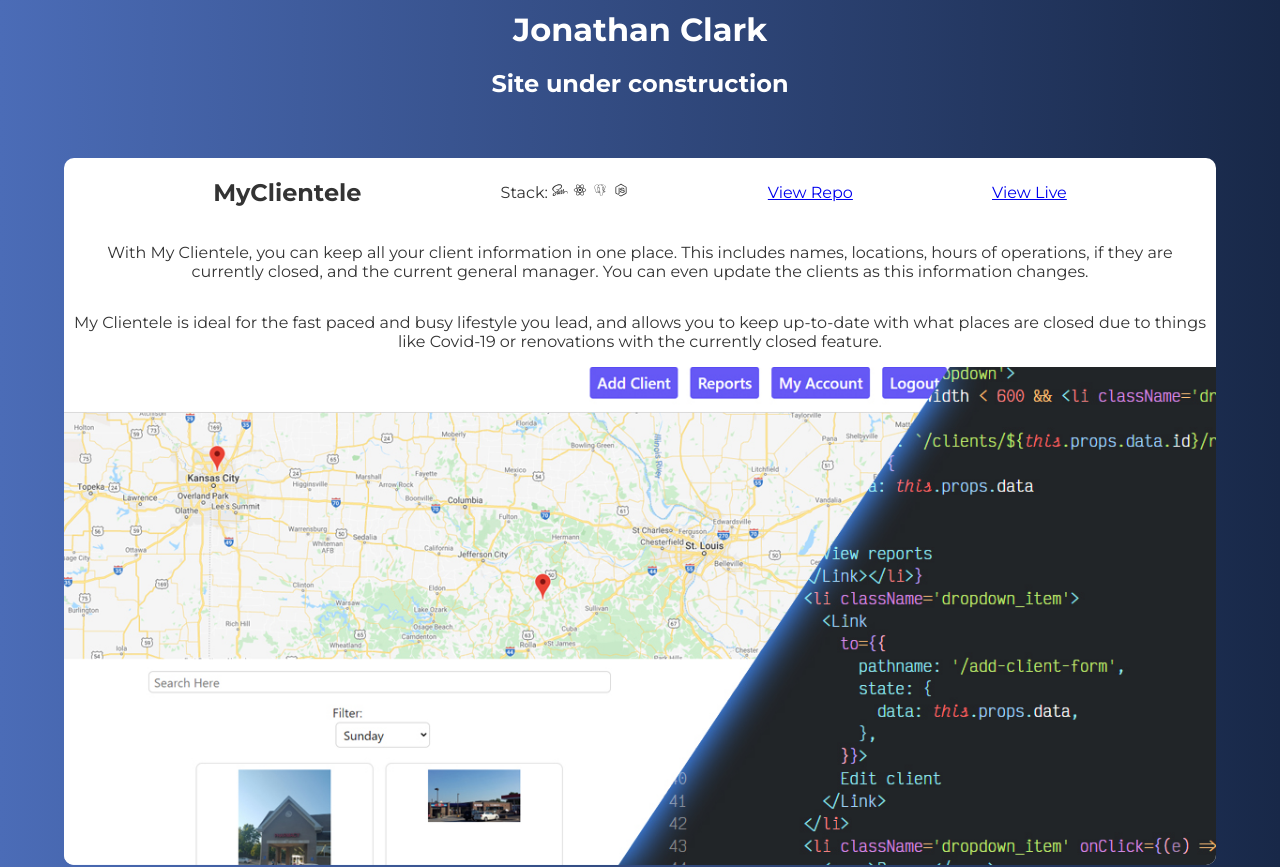
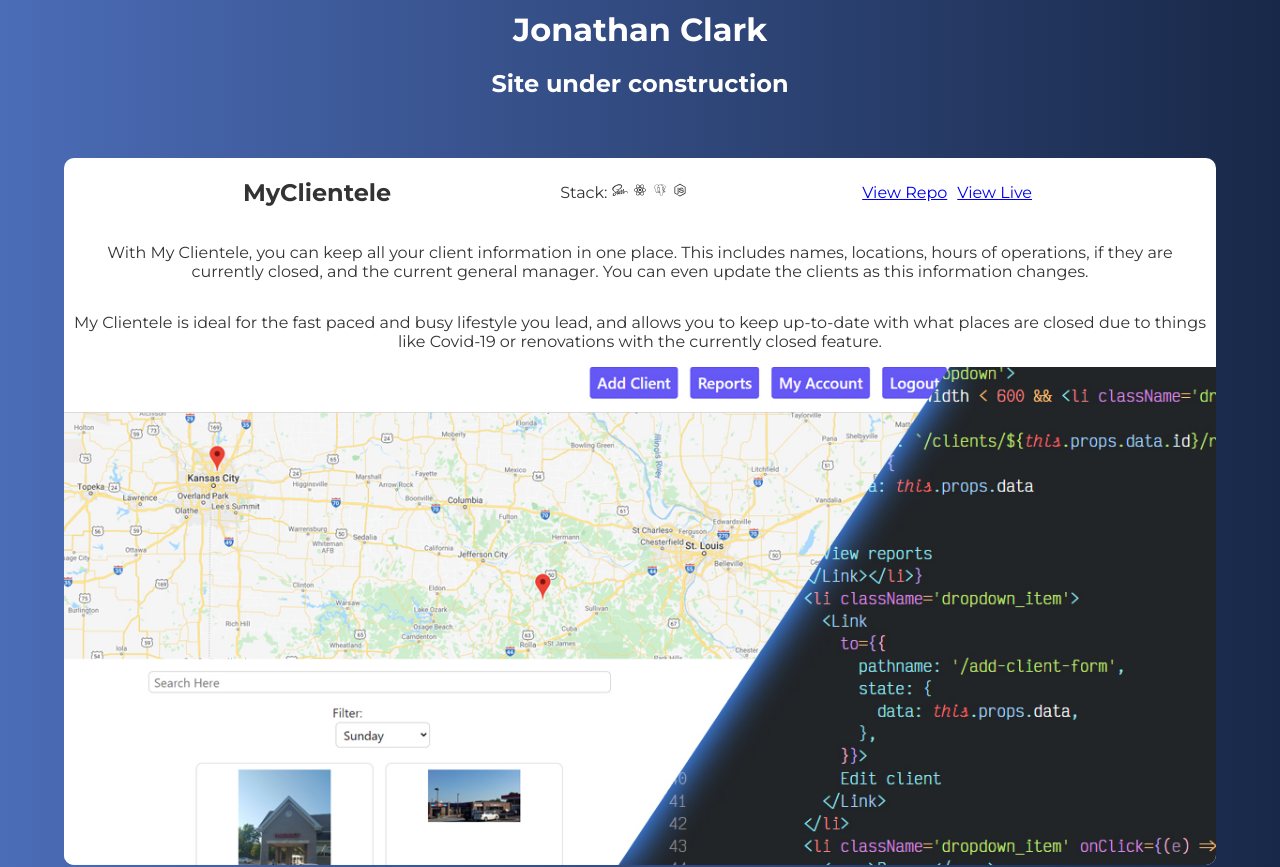
Before and after one commit to jonnyboydev/portfolio, a React (Create React App) app: page / in a window 1280 px wide. Shown: the top 867 px of the page. Built offline with nearby package versions, Linux system fonts and the light colour scheme.

Commit message:
added favicon and title

```diff
--- a/public/index.html
+++ b/public/index.html
@@ -2,13 +2,10 @@
 <html lang="en">
   <head>
     <meta charset="utf-8" />
-    <link rel="icon" href="%PUBLIC_URL%/favicon.ico" />
+    <link rel="icon" href="%PUBLIC_URL%/favicon.png" />
     <meta name="viewport" content="width=device-width, initial-scale=1" />
     <meta name="theme-color" content="#000000" />
-    <meta
-      name="description"
-      content="Web site created using create-react-app"
-    />
+    <meta name="description" content="Full stack web developer portfolio" />
     <link rel="apple-touch-icon" href="%PUBLIC_URL%/logo192.png" />
     <!--
       manifest.json provides metadata used when your web app is installed on a
@@ -24,7 +21,7 @@
       work correctly both with client-side routing and a non-root public URL.
       Learn how to configure a non-root public URL by running `npm run build`.
     -->
-    <title>React App</title>
+    <title>Jonathan Clark Portfolio</title>
   </head>
   <body>
     <noscript>You need to enable JavaScript to run this app.</noscript>
--- a/src/components/Card/Card.js
+++ b/src/components/Card/Card.js
@@ -7,8 +7,10 @@ export default function Card({ data }) {
       <div className='card-data'>
         <h1>{data.name}</h1>
         <span>Stack: {data.stack()}</span>
-        <a href={data.repo}>View Repo</a>
-        <a href={data.livelink}>View Live</a>
+        <div className='card-links'>
+          <a href={data.repo}>View Repo</a>
+          <a href={data.livelink}>View Live</a>
+        </div>
         <p>{data.description}</p>
         <p>{data.secondarydescription}</p>
       </div>
--- a/src/components/Card/Card.scss
+++ b/src/components/Card/Card.scss
@@ -13,6 +13,11 @@
   justify-content: space-evenly;
   align-items: center;
 }
+.card-links {
+  a {
+    margin: auto 5px;
+  }
+}
 
 .card-image {
   padding: 0;
```
Also changed, not shown: public/favicon.png (added).
